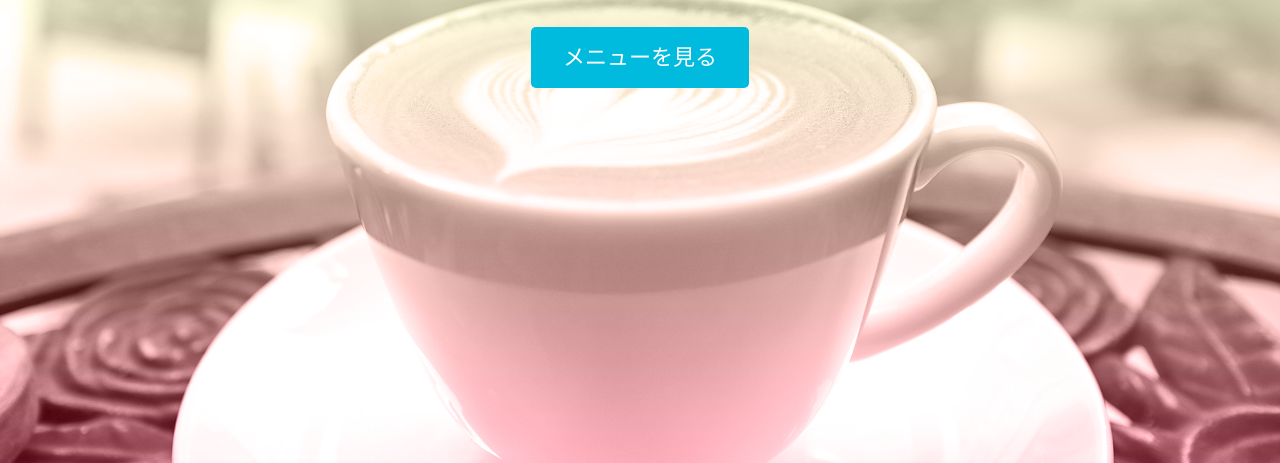
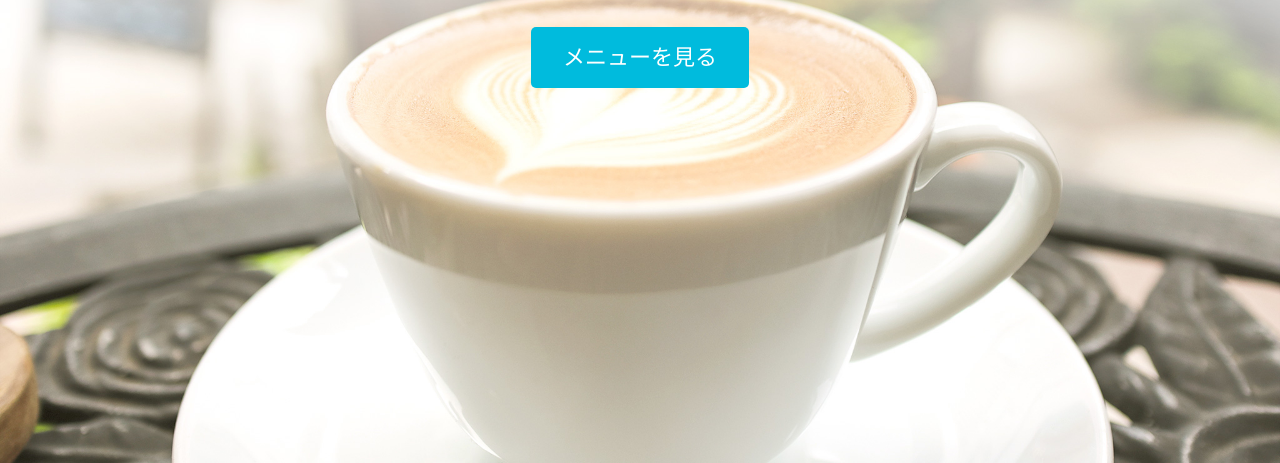
Before and after one commit to mikico/mikico, a plain HTML site: page index.html in a window 1280 px wide. Shown: the part 337-800 px from the top of the page. Drawn offline with Linux system fonts and the light colour scheme; some packages are replaced by stand-ins of ours.

Commit message:
Update style.css

```diff
--- a/css/style.css
+++ b/css/style.css
@@ -88,8 +88,7 @@ img {
 }
 
 #home {
-    background-image: url(../images/main-bg.jpg),linear-gradient(#c9ffbf, #ffafbd);
-    background-blend-mode: luminosity;
+    background-image: url(../images/main-bg.jpg);
     min-height: 100vh;
 }
 #home .page-title {
```
